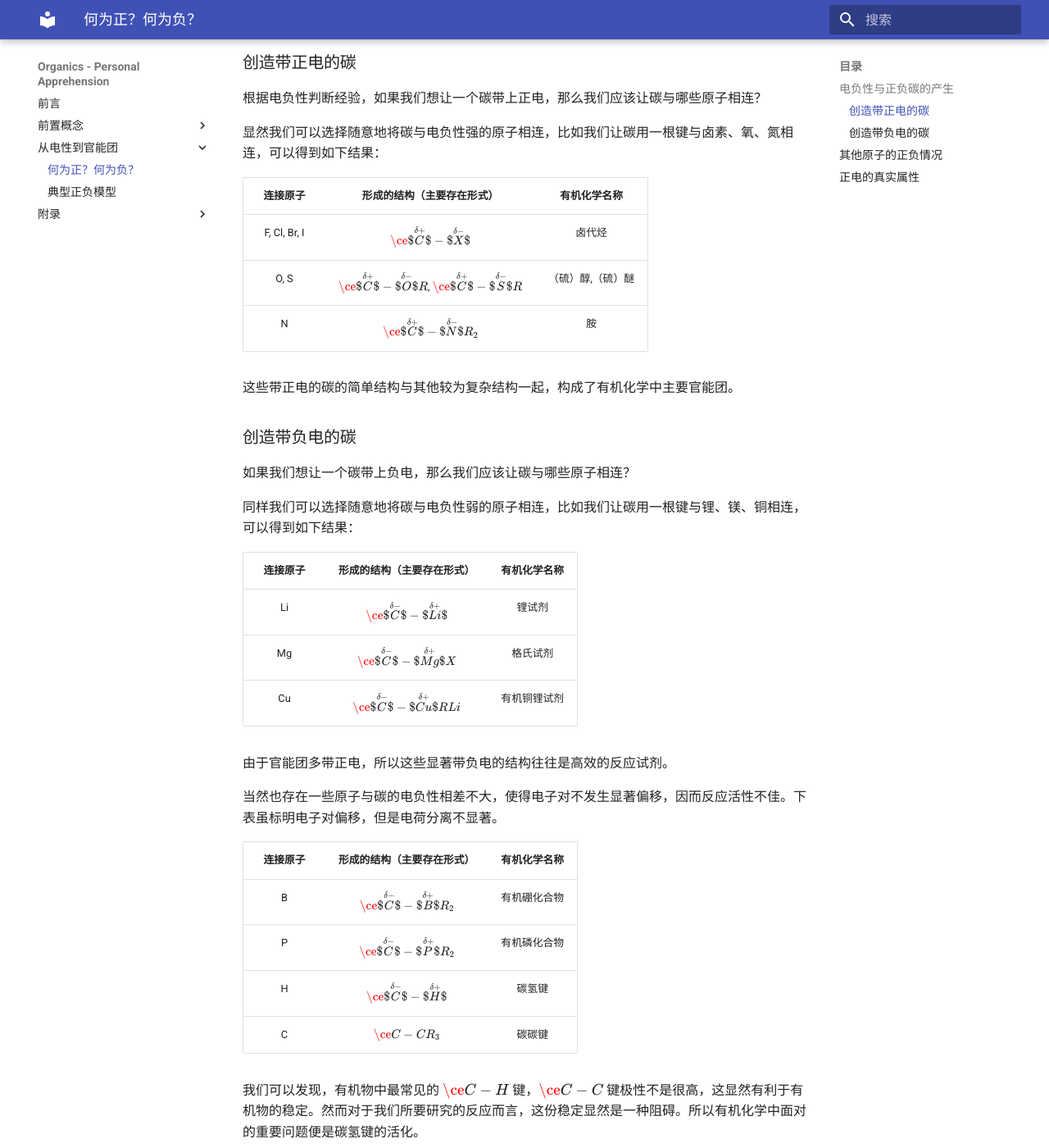
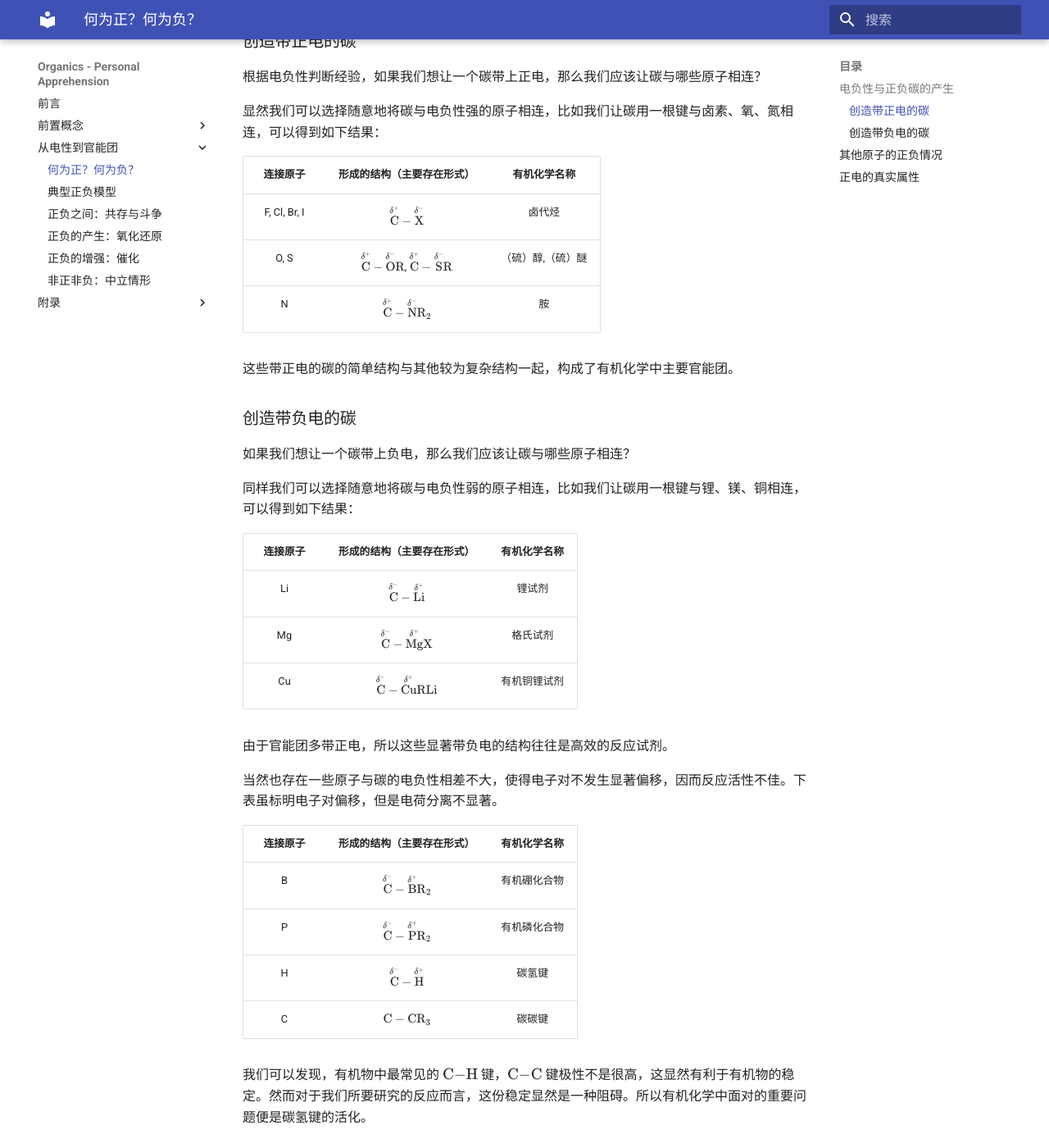
Before and after one commit to psi-cmd/Organics, an MkDocs documentation site: the page built from docs/Positive-Negative.md, in a window 1280 px wide and 1400 px high, scrolled down 657 px. Shown: the whole window at 82% size. Built offline with MkDocs 1.6.1 and Material for MkDocs 9.7.7, drawn with Linux system fonts in a browser that asks for light colours; some of the changed text lies outside the part shown.

```diff
--- a/docs/Positive-Negative.md
+++ b/docs/Positive-Negative.md
@@ -9,7 +9,7 @@
 
 正与负在某种意义上是相互依存的，甚至是同一回事。这是因为如果没有了中间模糊的分界线，双方将同归于尽。所以界限，是维持正负双方的必要条件。
 
-~~而有机化学反应很大程度上正是正负矛盾解决的过程，也就是电子以更公平的方式分配的过程。~~
+<del>而有机化学反应很大程度上正是正负矛盾解决的过程，也就是电子以更公平的方式分配的过程。</del>
 
 ## 电负性与正负碳的产生
 
@@ -25,9 +25,9 @@
 
 |   连接原子   |                                                形成的结构（主要存在形式）                                                |   有机化学名称    |
 | :----------: | :----------------------------------------------------------------------------------------------------------------------: | :---------------: |
-| F, Cl, Br, I |                                \(\ce{ $\overset{\delta+}{C}$ - $\overset{\delta-}{X}$ }\)                                |      卤代烃       |
-|     O, S     | \(\ce{ $\overset{\delta+}{C}$ - $\overset{\delta-}{O}$R }\), \(\ce{ $\overset{\delta+}{C}$ - $\overset{\delta-}{S}$R }\) | （硫）醇,（硫）醚 |
-|      N       |                              \(\ce{ $\overset{\delta+}{C}$ - $\overset{\delta-}{N}$R_2 }\)                               |        胺         |
+| F, Cl, Br, I |                                \(\ce{ \overset{\delta+}{C} - \overset{\delta-}{X} }\)                                |      卤代烃       |
+|     O, S     | \(\ce{ \overset{\delta+}{C}  - \overset{\delta-}{O}R }\), \(\ce{ \overset{\delta+}{C}  - \overset{\delta-}{S}R }\) | （硫）醇,（硫）醚 |
+|      N       |                              \(\ce{ \overset{\delta+}{C}  - \overset{\delta-}{N}R_2 }\)                               |        胺         |
 
 这些带正电的碳的简单结构与其他较为复杂结构一起，构成了有机化学中主要官能团。
 
@@ -39,9 +39,9 @@
 
 | 连接原子 |                   形成的结构（主要存在形式）                   | 有机化学名称 |
 | :------: | :------------------------------------------------------------: | :----------: |
-|    Li    |  \(\ce{ $\overset{\delta-}{C}$ - $\overset{\delta+}{Li}$ }\)   |    锂试剂    |
-|    Mg    |  \(\ce{ $\overset{\delta-}{C}$ - $\overset{\delta+}{Mg}$X }\)  |   格氏试剂   |
-|    Cu    | \(\ce{ $\overset{\delta-}{C}$ - $\overset{\delta+}{Cu}$RLi }\) | 有机铜锂试剂 |
+|    Li    |  \(\ce{ \overset{\delta-}{C}  - \overset{\delta+}{Li}  }\)   |    锂试剂    |
+|    Mg    |  \(\ce{ \overset{\delta-}{C}  - \overset{\delta+}{Mg}X }\)  |   格氏试剂   |
+|    Cu    | \(\ce{ \overset{\delta-}{C}  - \overset{\delta+}{Cu}RLi }\) | 有机铜锂试剂 |
 
 由于官能团多带正电，所以这些显著带负电的结构往往是高效的反应试剂。
 
@@ -49,9 +49,9 @@
 
 | 连接原子 |                  形成的结构（主要存在形式）                   | 有机化学名称 |
 | :------: | :-----------------------------------------------------------: | :----------: |
-|    B     | \(\ce{ $\overset{\delta-}{C}$ - $\overset{\delta+}{B}$R_2 }\) | 有机硼化合物 |
-|    P     | \(\ce{ $\overset{\delta-}{C}$ - $\overset{\delta+}{P}$R_2 }\) | 有机磷化合物 |
-|    H     |  \(\ce{ $\overset{\delta-}{C}$ - $\overset{\delta+}{H}$ }\)   |    碳氢键    |
+|    B     | \(\ce{ \overset{\delta-}{C}  - \overset{\delta+}{B}R_2 }\) | 有机硼化合物 |
+|    P     | \(\ce{ \overset{\delta-}{C}  - \overset{\delta+}{P}R_2 }\) | 有机磷化合物 |
+|    H     |  \(\ce{ \overset{\delta-}{C}  - \overset{\delta+}{H}  }\)   |    碳氢键    |
 |    C     |                      \(\ce{ C - CR_3 }\)                      |    碳碳键    |
 
 我们可以发现，有机物中最常见的 $\ce{C-H}$ 键，$\ce{C-C}$ 键极性不是很高，这显然有利于有机物的稳定。然而对于我们所要研究的反应而言，这份稳定显然是一种阻碍。所以有机化学中面对的重要问题便是碳氢键的活化。
--- a/docs/javascripts/config.js
+++ b/docs/javascripts/config.js
@@ -1,17 +1,18 @@
+MathJax.Hub.Config({
+  config: ["MMLorHTML.js"],
+  jax: ["input/TeX", "input/MathML", "output/HTML-CSS", "output/NativeMML"],
+  extensions: ["tex2jax.js", "mml2jax.js", "MathMenu.js", "MathZoom.js"],
+  tex2jax: {
+    inlineMath: [['$', '$']],
+    displayMath: [["\\[", "\\]"]],
+    processEscapes: true
+  },
+  TeX: { extensions: ["mhchem.js", "AMScd.js", "AMSmath.js", "AMSsymbols.js", "noErrors.js", "noUndefined.js"] },
+  "HTML-CSS": { availableFonts: ["TeX"] },
+  styles: { ".MathJax_Preview": { visibility: "hidden" } },
+  MathML: { extensions: ["content-mathml.js"] },
+});
 
-window.MathJax = {
-    tex: {
-      inlineMath: [["\\(", "\\)"]],
-      displayMath: [["\\[", "\\]"]],
-      processEscapes: true,
-      processEnvironments: true
-    },
-    options: {
-      ignoreHtmlClass: ".*|",
-      processHtmlClass: "arithmatex"
-    }
-  };
-
-  document$.subscribe(() => {
-    MathJax.typesetPromise()
-  })
+document$.subscribe(() => {
+  MathJax.typesetPromise()
+})
--- a/mkdocs.yml
+++ b/mkdocs.yml
@@ -42,16 +42,16 @@ nav:
     - 从电性到官能团:
         - 何为正？何为负？: Positive-Negative.md
         - 典型正负模型: Charged_Models.md
-        # - 正负之间：共存与斗争:
-        # - 正负的产生:
-        # - 催化与正负增强:
-        # - 中立-非正非负:
+        - 正负之间：共存与斗争: exclusion_and_coexistence.md
+        - 正负的产生：氧化还原: oxidation_and_reduction.md
+        - 正负的增强：催化: catalysis.md
+        - 非正非负：中立情形: neutral.md
     # - 电性概念解决问题:
     - 附录:
         - 键线式表示法: Appendex/skeletal_formula.md
         - 浅谈命名: Appendex/nomenclature.md
         - 信息获取: Appendex/info_collection.md
-        # - 有机信息的计算机表达方案:
+        - 有机信息的计算机表达方案:  Appendex/chemistry_representation.md
         - 不在本体系内的有机知识: Appendex/not_included.md
         - 参考书目: Appendex/reference.md
         - 重要中英文对照表: Appendex/glossary.md
```
Also changed, not shown: docs/Appendex/info_collection.md (+4 -4 lines), docs/Appendex/chemistry_representation.md (added), docs/catalysis.md (added), docs/exclusion_and_coexistence.md (added), docs/neutral.md (added), docs/oxidation_and_reduction.md (added), 1 other file.
